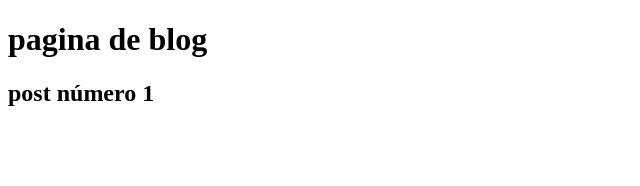
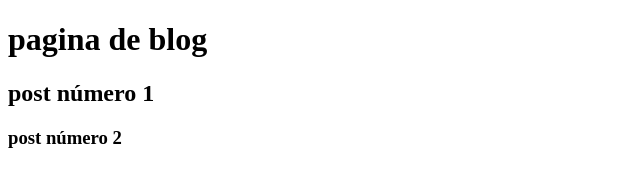
Before and after one commit to Lonezin/SitedeVendas, a plain HTML site: page blog.html in a window 1280 px wide. Shown: the whole page, without its empty margins (0-640 px from the left). Drawn offline with Linux system fonts and the light colour scheme.

Commit message:
update blog

```diff
--- a/blog.html
+++ b/blog.html
@@ -8,5 +8,6 @@
 <body>
     <h1> pagina de blog</h1>
     <h2>post número 1</h2>
+    <h3>post número 2</h3>
 </body>
 </html>
```
